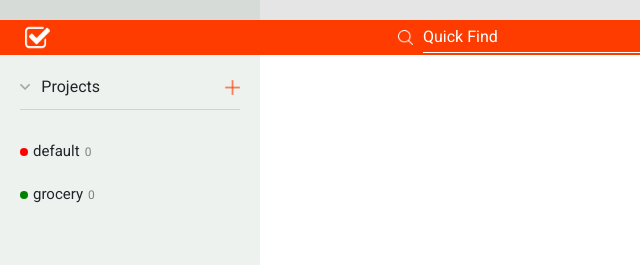
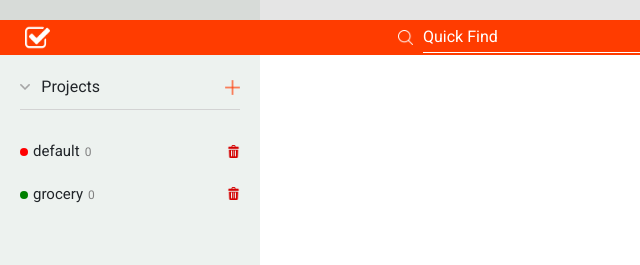
Before and after one commit to misterpaul4/TODO-List, a website built with webpack: page experiments/index.html in a window 1280 px wide. Shown: the part 780-1045 px from the top of the page, 0-640 px from the left. Built offline with nearby package versions, Linux system fonts and the light colour scheme.

Commit message:
Add a Trashcan icon that removes projects

```diff
--- a/src/components/projects/projects.js
+++ b/src/components/projects/projects.js
@@ -1,31 +1,41 @@
 import './projects.scss';
 
-export default function project(projects) {
+export default function renderProjects(projects) {
   // const colors = ['red', 'blue', 'green', 'purple', 'orange', 'black'];
 
   const container = document.getElementById('projects-container');
 
   container.innerHTML = '';
 
-  projects.forEach((proj) => {
+  projects.forEach((proj, index) => {
     const projectContainer = document.createElement('div');
+    const projectHeader = document.createElement('div');
     const projectColor = document.createElement('div');
     const projectTitle = document.createElement('div');
     const projectTodos = document.createElement('div');
+    const trashIcon = document.createElement('div');
 
-    projectContainer.classList.add('project');
+    projectContainer.classList.add('project-container');
+    projectHeader.classList.add('project');
     projectColor.classList.add('icon');
     projectTitle.classList.add('title');
     projectTodos.classList.add('number-of-todos');
+    trashIcon.className = 'remove-btn';
 
     projectTitle.textContent = proj.title;
     projectTodos.textContent = proj.todos.length;
-    // TODO: make this property customizable
     projectColor.style.background = proj.color;
 
+    projectHeader.appendChild(projectColor);
+    projectHeader.appendChild(projectTitle);
+    projectHeader.appendChild(projectTodos);
+    projectContainer.appendChild(projectHeader);
+    projectContainer.appendChild(trashIcon);
     container.appendChild(projectContainer);
-    projectContainer.appendChild(projectColor);
-    projectContainer.appendChild(projectTitle);
-    projectContainer.appendChild(projectTodos);
+
+    trashIcon.addEventListener('click', () => {
+      projects = projects.slice(0, index).concat(projects.slice(index + 1));
+      renderProjects(projects);
+    });
   });
 }
--- a/src/components/projects/projects.scss
+++ b/src/components/projects/projects.scss
@@ -56,3 +56,19 @@
   color: grey;
   font-size: 12px;
 }
+
+.project-container {
+  display: flex;
+  justify-content: space-between;
+  align-items: center;
+}
+
+.project-container .remove-btn {
+  background-image: url(./images/trash.png);
+  background-position: center;
+  background-size: cover;
+  background-repeat: no-repeat;
+  width: 13px;
+  height: 13px;
+  cursor: pointer;
+}
--- a/src/main.js
+++ b/src/main.js
@@ -17,9 +17,5 @@ const grocery = new Project('grocery', 'grocery list', 'green');
 projects.push(defaultProject);
 projects.push(grocery);
 
-function removeProject(index) {
-	projects = projects.slice(0, index).concat(projects.slice(index + 1));
-}
-
 renderHeader();
 renderSideBar(projects);
```
Also changed, not shown: src/DOM/project.js (deleted, +0 -18 lines), src/components/projects/images/trash.png (added).
